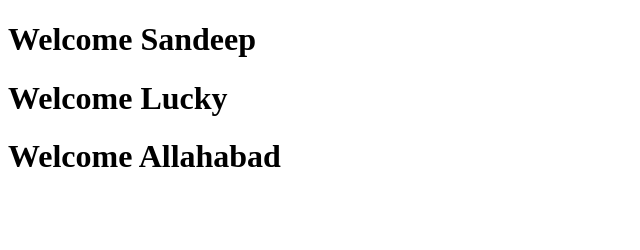
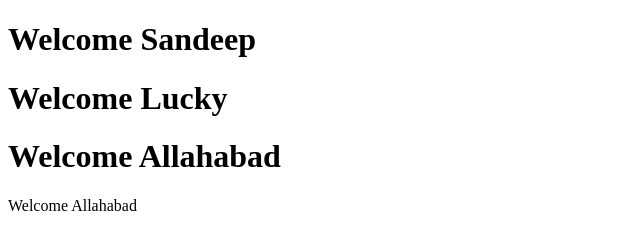
Before and after one commit to lucky8543/myproject, a plain HTML site: page index.html in a window 1280 px wide. Shown: the whole page, without its empty margins (0-640 px from the left). Drawn offline with Linux system fonts and the light colour scheme.

Commit message:
new changes

```diff
--- a/index.html
+++ b/index.html
@@ -6,5 +6,6 @@
 <h1>Welcome Sandeep</h1>
 <h1>Welcome Lucky </h1>
 <h1>Welcome Allahabad </h1>
+<p>Welcome Allahabad </p>
 </body>
 </html>
```
